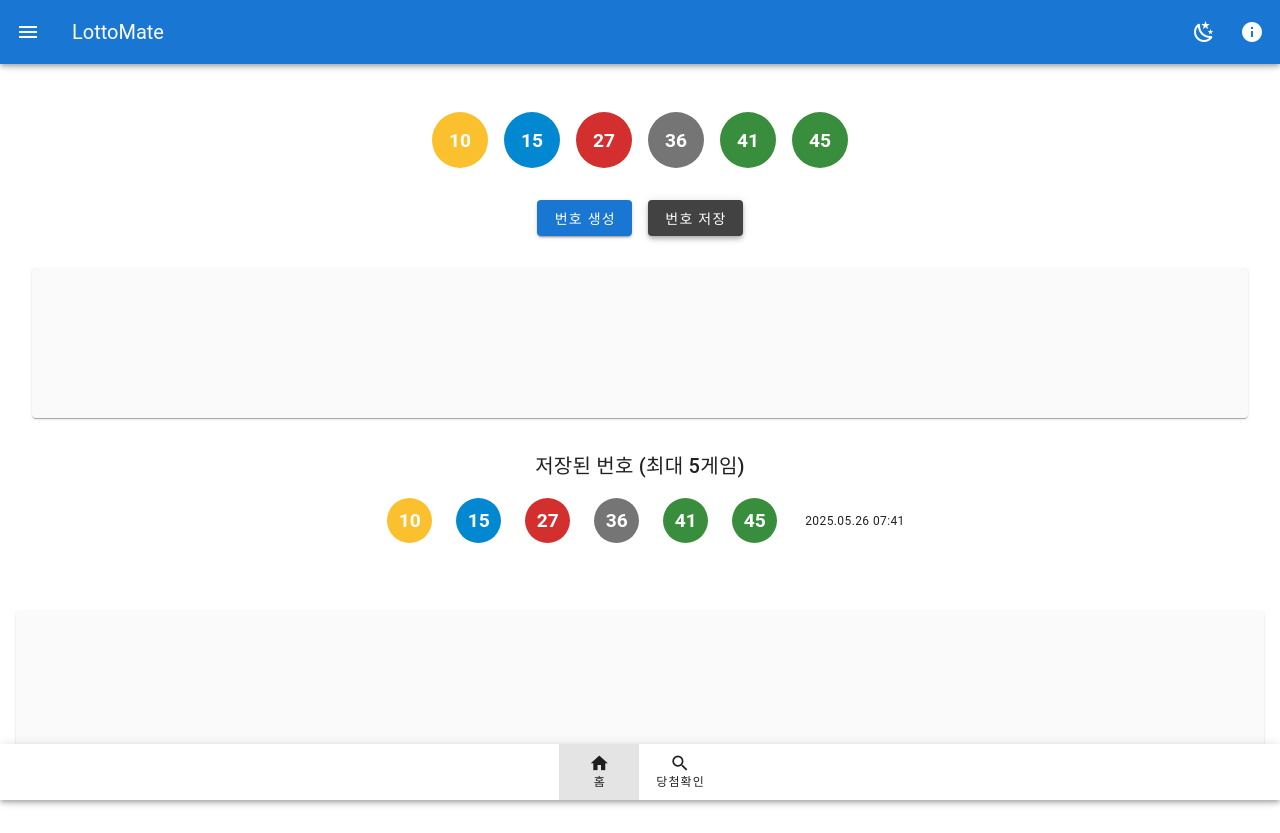
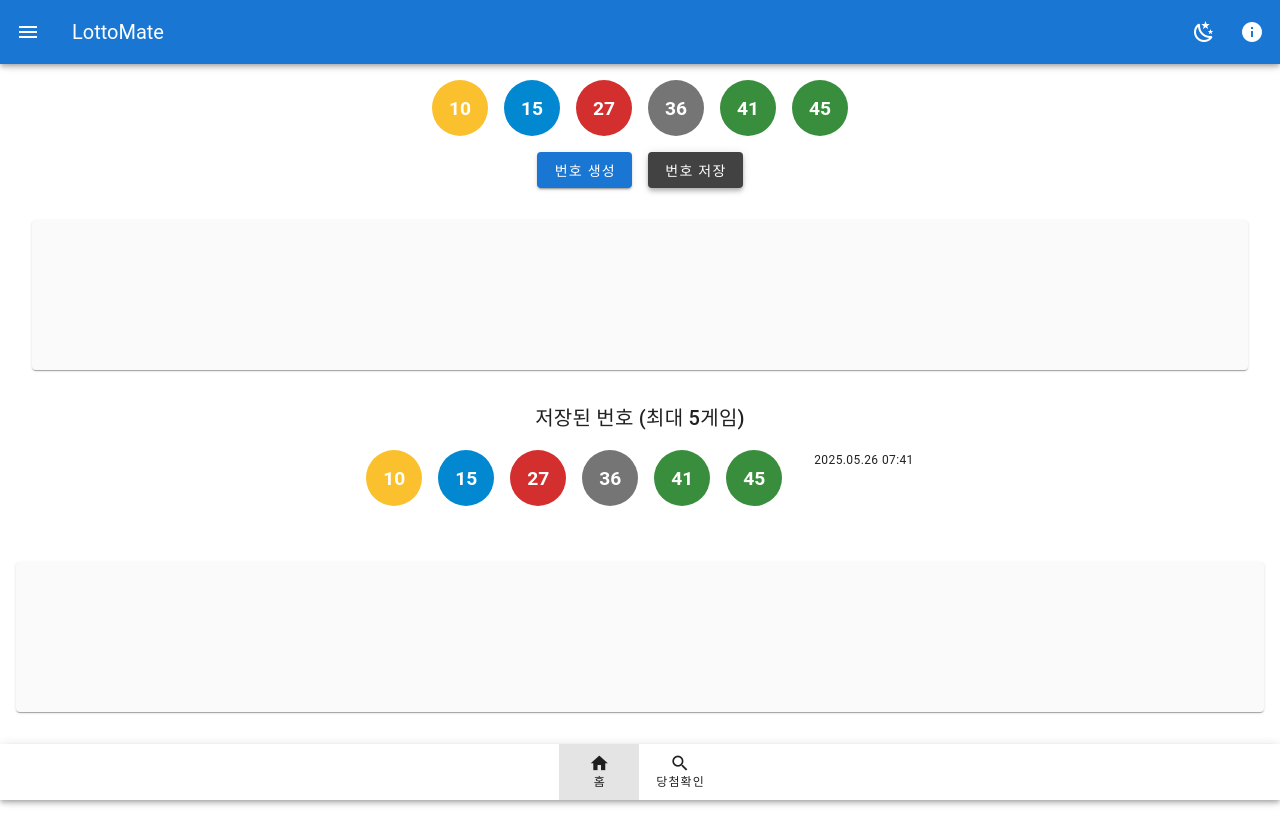
Before and after one commit to stkh0612/lotto-generator, a Vue app: page / in a window 1280 px wide. Both pictures are taken after a click on the button "번호 저장". After the commit the page ends 800 px from the top, so only its background shows below. Built offline with nearby package versions, Linux system fonts and the light colour scheme.

Commit message:
화면수정정

```diff
--- a/src/views/CompareView.vue
+++ b/src/views/CompareView.vue
@@ -29,24 +29,26 @@
       </div>
 
       <!-- 당첨번호 영역 -->
-      <div class="d-flex align-center justify-center numbers-group">
+      <div class="d-flex align-center justify-center numbers-group" :style="{ gap: `${gap}px` }">
         <!-- 메인 6개 번호 -->
-        <div class="d-flex flex-nowrap" style="gap: 16px;">
+        <div class="d-flex flex-nowrap">
           <NumberCircle
             v-for="n in mainNumbers"
             :key="n"
             :number="n"
-            size="56"
+            :size="circleSize"
           />
         </div>
 
         <!-- 플러스 기호 -->
-        <div class="plus-sign mx-4 font-weight-bold display-1">
-          +
-        </div>
+        <div
+          class="plus-sign font-weight-bold"
+          :class="`mx-${mobile ? 2 : 4}`"
+          :style="{ fontSize: `${mobile ? 24 : 32}px` }"
+          >+</div>
 
         <!-- 보너스 번호 -->
-        <NumberCircle :number="result.bonus" size="56" />
+        <NumberCircle :number="result.bonus" :size="circleSize" />
       </div>
     </v-sheet>
   </v-container>
@@ -54,6 +56,7 @@
 
 <script lang="ts">
 import { defineComponent, ref, computed } from 'vue'
+import { useDisplay } from 'vuetify'
 import NumberCircle from '../components/NumberCircle.vue'
 import lottoResults from '../assets/lotto_numbers_en.json'
 
@@ -61,6 +64,14 @@ export default defineComponent({
   name: 'CompareView',
   components: { NumberCircle },
   setup() {
+    // 반응형용 Vuetify Display 유틸
+    const { mobile } = useDisplay()
+
+    // 모바일이면 40px, 아니면 56px
+    const circleSize = computed(() => mobile.value ? 40 : 56)
+    // 간격도 모바일엔 8px, 데스크탑엔 16px
+    const gap = computed(() => mobile.value ? 8 : 16)
+
     // 모든 회차 리스트 (숫자 배열)
     const rounds = lottoResults.map(r => r.round)
 
@@ -94,19 +105,16 @@ export default defineComponent({
       result,
       mainNumbers,
       formattedDate,
+      mobile,
+      circleSize,
+      gap,
     }
   },
 })
 </script>
 
 <style scoped>
-.compare-container {
-  /* background-color: #f5f5f5; */
-  /* min-height: calc(100vh - 64px); */
-}
-.compare-sheet {
-  /* background-color: white; */
-}
+
 .plus-sign {
   line-height: 1;
 }
--- a/src/views/HomeView.vue
+++ b/src/views/HomeView.vue
@@ -2,16 +2,18 @@
 <template>
   <v-container class="home-view" fluid>
     <!-- 번호 생성 & 저장 영역 -->
-    <v-row justify="center" class="mt-8 mb-8" no-gutters>
-      <v-col
-        cols="auto"
-        v-for="num in numbers"
+    <div
+     class="d-flex justify-center"
+     :style="{ gap }"
+    >
+      <NumberCircle
+         v-for="num in numbers"
         :key="num"
-        class="px-2"
-      >
-        <NumberCircle :number="num" size="56" />
-      </v-col>
-    </v-row>
+        :number="num"
+        :size="circleSize"
+      />
+    </div>
+
     <!-- ② 액션 버튼 영역: v-col + px-2 -->
     <v-row justify="center" class="mt-4 mb-8" no-gutters>
       <v-col cols="auto" class="px-2">
@@ -36,28 +38,30 @@
     <!-- ↓ 저장된 번호 리스트 (최대 5게임) 표시 ↓ -->
     <div v-if="savedNumbers.length" class="saved-section mt-8">
       <div class="text-h6 mb-4">저장된 번호 (최대 5게임)</div>
-      <v-row
+
+      <div
         v-for="(entry, idx) in savedNumbers"
         :key="idx"
-        class="mb-6"
-        align="center"
-        justify="center"
+        class="d-flex justify-center flex-nowrap mb-6"
+        :style="{ gap }"
       >
-        <!-- 저장된 6개 번호 -->
-        <v-col cols="auto" v-for="n in entry.numbers" :key="n">
-          <NumberCircle :number="n" size="45" />
-        </v-col>
-        <!-- 저장 일시 (간단 포맷) -->
+        <NumberCircle
+          v-for="n in entry.numbers"
+          :key="n"
+          :number="n"
+          :size="circleSize"
+        />
         <span class="ml-4 grey--text text-caption">
           {{ formatDate(entry.date) }}
         </span>
-      </v-row>
+      </div>
     </div>
   </v-container>
 </template>
 
 <script lang="ts">
-import { defineComponent, ref, onMounted } from 'vue'
+import { defineComponent, ref, computed, onMounted } from 'vue'
+import { useDisplay } from 'vuetify'
 import { onBeforeRouteLeave } from 'vue-router'
 import { useLottoStore, LottoEntry } from '../store'
 
@@ -71,6 +75,12 @@ export default defineComponent({
   name: 'HomeView',
   components: { NumberCircle, AdBanner },
   setup() {
+    const { mobile } = useDisplay()
+    // 모바일이면 40px, 아니면 56px
+    const circleSize = computed(() => mobile.value ? 40 : 56)
+    // 번호 사이 간격: 모바일 8px, 데스크탑 16px
+    const gap = computed(() => mobile.value ? '8px' : '16px')
+
     const lottoStore = useLottoStore()
     const numbers = ref<number[]>([])
 
@@ -138,7 +148,9 @@ export default defineComponent({
       generate,
       save,
       formatDate,
-      savedNumbers: lottoStore.savedNumbers
+      savedNumbers: lottoStore.savedNumbers,
+      circleSize,
+      gap,
 
     }
   }
--- a/src/views/SavedView.vue
+++ b/src/views/SavedView.vue
@@ -3,7 +3,6 @@
   <v-container fluid class="saved-container py-6">
     <div ref="exportContainer" class="export-area">
         <v-sheet
-        ref="exportContainer"
           class="mx-auto pa-6"
           max-width="600"
           elevation="1"
@@ -13,20 +12,21 @@
         <div class="text-h5 font-weight-bold mb-4">저장된 번호</div>
 
         <!-- 저장된 번호가 있을 때 -->
-        <v-row v-if="savedNumbers.length > 0" dense>
-            <v-col
-            cols="12"
+
+        <div v-if="savedNumbers.length > 0">
+         <div
            v-for="(entry, idx) in savedNumbers"
            :key="idx"
-            class="mb-4"
+           class="mb-6"
          >
            <v-sheet
-                class="pa-4 d-flex align-center"
+             class="pa-4"
              elevation="0"
              rounded
              color="background"
            >
-                <div class="d-flex flex-nowrap" style="gap: 8px;">
+             <!-- ① 번호만 한 줄 flex -->
+             <div class="d-flex flex-nowrap justify-center" style="gap: 8px;">
                <NumberCircle
                  v-for="n in entry.numbers"
                  :key="n"
@@ -34,13 +34,13 @@
                  size="40"
                />
              </div>
-                <v-spacer />
-                <div class="grey--text text-caption">
+             <!-- ② 날짜는 새로운 줄로 -->
+             <div class="grey--text text-caption mt-2 text-center">
                {{ formatDate(entry.date) }}
              </div>
            </v-sheet>
-            </v-col>
-        </v-row>
+         </div>
+       </div>
 
         <!-- 저장된 번호가 없을 때 -->
         <div v-else class="text-center grey--text">
@@ -59,13 +59,19 @@
 </template>
 
 <script setup lang="ts">
-import { ref, computed } from 'vue'
+import { ref, computed, onMounted } from 'vue'
 import html2canvas from 'html2canvas'
 import NumberCircle from '../components/NumberCircle.vue'
 import { useLottoStore, LottoEntry } from '../store'
 
 const lottoStore = useLottoStore()
+// 페이지 진입할 때 로컬스토리지에서 불러오기
+onMounted(() => {
+  lottoStore.load()
+})
+
 const savedNumbers = computed(() => lottoStore.savedNumbers as LottoEntry[])
+console.log("savedNumbers>>>>", savedNumbers.value.length, savedNumbers.value);
 
 function formatDate(iso: string): string {
   const d = new Date(iso)
```
Lines whose indentation alone changed are shown as unchanged.
